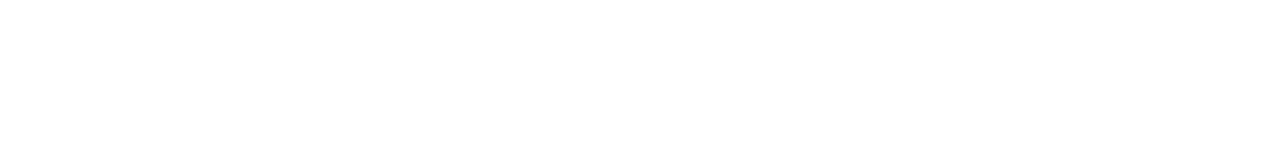
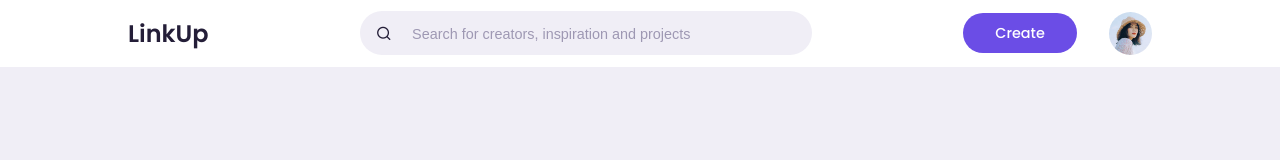
Before and after one commit to 12492sachet/Linkup, a plain HTML site: page index.html in a window 1280 px wide. Drawn offline with nearby package versions, Linux system fonts and the light colour scheme.

Commit message:
hader section

```diff
--- a/index.html
+++ b/index.html
@@ -5,6 +5,31 @@
     <meta name="viewport" content="width=device-width, initial-scale=1.0" />
     <title>LinkUp Social Media</title>
     <link rel="stylesheet" href="./style.css" />
+    <!-- ICONSCOUT CDN -->
+    <link
+      rel="stylesheet"
+      href="https://unicons.iconscout.com/release/v4.0.8/css/line.css"
+    />
+    />
   </head>
-  <body></body>
+  <body>
+    <nav>
+      <div class="container">
+        <h2 class="logo">LinkUp</h2>
+        <div class="search-bar">
+          <i class="uil uil-search"></i>
+          <input
+            type="search"
+            placeholder="Search for creators, inspiration and projects"
+          />
+        </div>
+        <div class="create">
+          <label class="btn btn-primary" for="create-post">Create</label>
+          <div class="profile-photo">
+            <img src="./images/profile-1.jpg" alt="" />
+          </div>
+        </div>
+      </div>
+    </nav>
+  </body>
 </html>
--- a/style.css
+++ b/style.css
@@ -1,3 +1,5 @@
+@import url("https://fonts.googleapis.com/css2?family=Poppins:wght@300;400;500;600&display=swap");
+
 :root {
   --color-white: hsl(252, 30%, 100%);
   --color-light: hsl(252, 30%, 95%);
@@ -8,5 +10,104 @@
   --color-danger: hsl(0, 95%, 65%);
   --color-dark: hsl(252, 30%, 17%);
   --color-black: hsl(252, 30%, 10%);
+
+  --border-radius: 2rem;
+  --card-border-radius: 1rem;
+  --btn-padding: 0.6rem 2rem;
+  --search-padding: 0.6rem 1rem;
+  --card-padding: 1rem;
 }
-body
+
+*,
+*::before,
+*::after {
+  margin: 0;
+  padding: 0;
+  outline: 0;
+  box-sizing: border-box;
+  text-decoration: none;
+  list-style: none;
+  border: none;
+}
+
+body {
+  font-family: "Poppins", sans-serif;
+  color: var(--color-dark);
+  background: var(--color-light);
+  overflow: hidden;
+}
+
+/* GENERAL STYLES */
+.container {
+  width: 80%;
+  margin: 0 auto;
+}
+
+.profile-photo {
+  width: 2.7rem;
+  aspect-ratio: 1/1;
+  border-radius: 50%;
+  overflow: hidden;
+}
+img {
+  display: block;
+  width: 100%;
+}
+.btn {
+  display: inline;
+  padding: var(--btn-padding);
+  font-weight: 500;
+  border-radius: var(--border-radius);
+  cursor: pointer;
+  transition: all 300ms ease;
+  font-size: 0.9rem;
+}
+
+.btn:hover {
+  opacity: 0.8;
+}
+
+.btn-primary {
+  background: var(--color-primary);
+  color: white;
+}
+.text-bold {
+  font-weight: 500;
+}
+.text-muted {
+  color: var(--color-gray);
+}
+/* ==================NAVBAR====================== */
+nav {
+  width: 100%;
+  background: var(--color-white);
+  padding: 0.7rem 0;
+  position: fixed;
+  top: 0;
+  z-index: 10;
+}
+nav .container {
+  display: flex;
+  align-items: center;
+  justify-content: space-between;
+}
+nav .search-bar {
+  background: var(--color-light);
+  border-radius: var(--border-radius);
+  padding: var(--search-padding);
+}
+nav .search-bar input[type="search"] {
+  background: transparent;
+  width: 30vw;
+  margin-left: 1rem;
+  font-size: 0.9rem;
+  color: var(--color-dark);
+}
+nav .search-bar input[type="search"]::placeholder {
+  color: var(--color-gray);
+}
+nav .create {
+  display: flex;
+  align-items: center;
+  gap: 2rem;
+}
```
